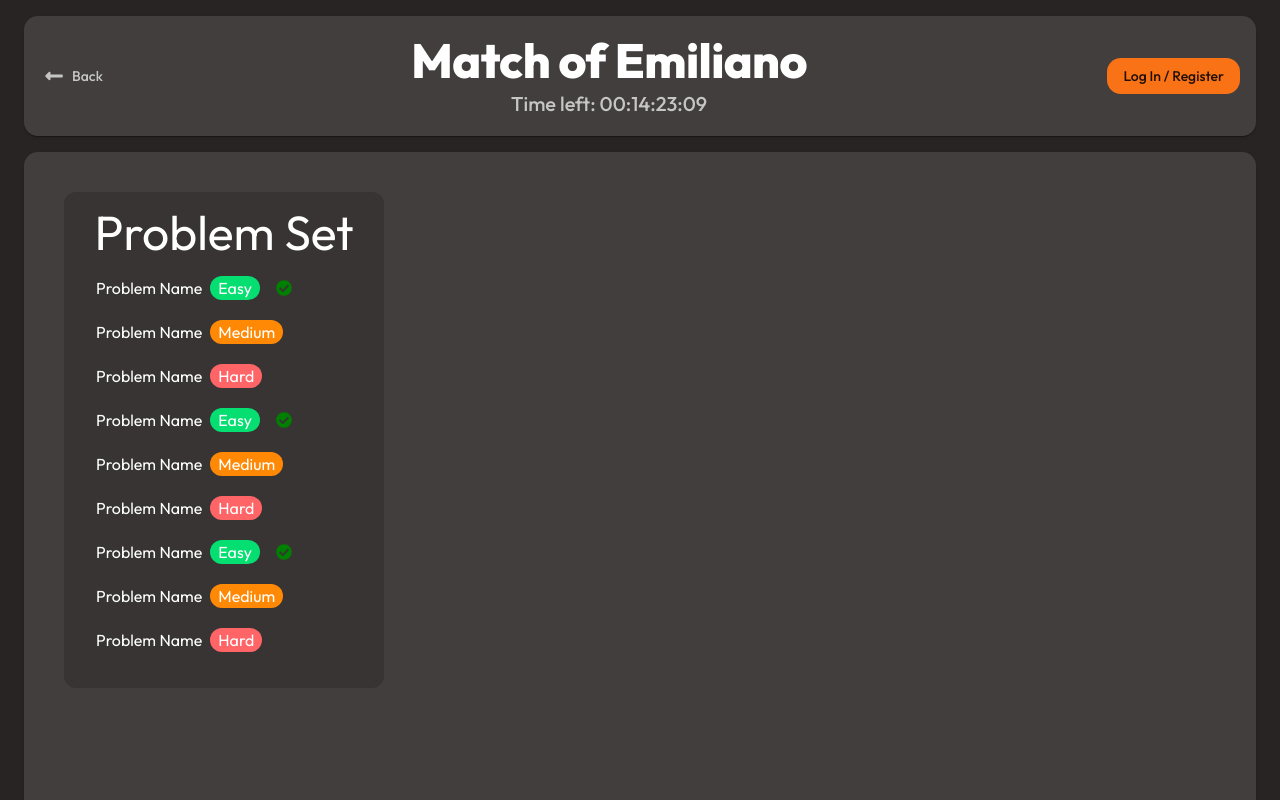
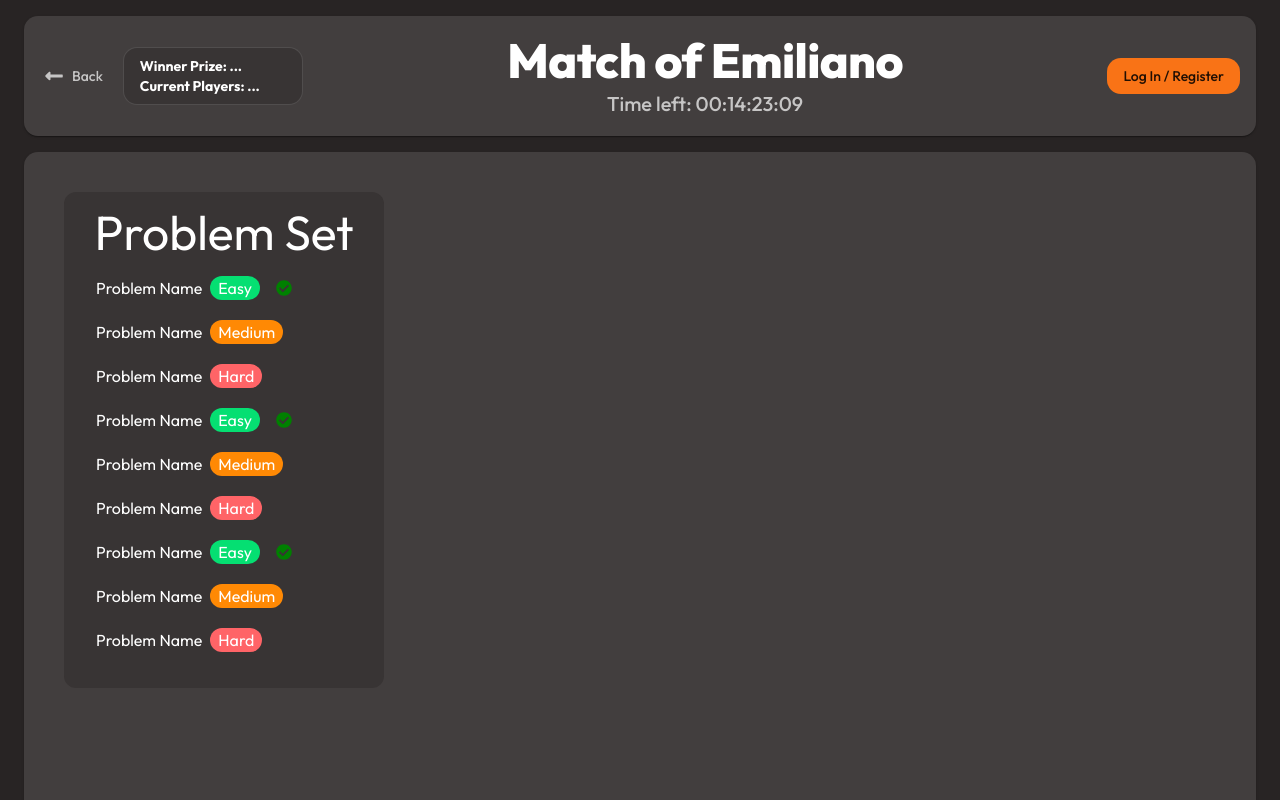
Before and after one commit to Emiliano0X1/InternArena, a React (Vite) app in the folder InternArena/: page /matchpage in a window 1280 px wide. Built offline with nearby package versions, Linux system fonts and the light colour scheme; no server answers.

Commit message:
feat: add winner prize and current players container to MatchPage

```diff
--- a/InternArena/src/screens/MatchPage/MatchPage.jsx
+++ b/InternArena/src/screens/MatchPage/MatchPage.jsx
@@ -29,16 +29,17 @@ function MatchPage() {
                             Back
                         </Button>
 
-                        {!isLoading && matchInfo && (
-                            <Paper variant="outlined" sx={{ px: 2, py: 1, minWidth: 160 }}>
-                                <Typography variant="body2" fontWeight={700}>
-                                    Winner Prize: {matchInfo.prize}
-                                </Typography>
-                                <Typography variant="body2" fontWeight={700}>
-                                    Current Players: {matchInfo.currentPlayers}
-                                </Typography>
-                            </Paper>
-                        )}
+                        <Paper
+                            variant="outlined"
+                            sx={{ px: 2, py: 1, minWidth: 180 }}
+                        >
+                            <Typography variant="body2" fontWeight={700}>
+                                Winner Prize: {isLoading ? "..." : matchInfo?.prize ?? "—"}
+                            </Typography>
+                            <Typography variant="body2" fontWeight={700}>
+                                Current Players: {isLoading ? "..." : matchInfo?.currentPlayers ?? "—"}
+                            </Typography>
+                        </Paper>
 
                         <Box sx={{ flex: 1, textAlign: "center" }}>
                             <Typography variant="h3" sx={{ fontWeight: 800, letterSpacing: -0.6 }}>
```
